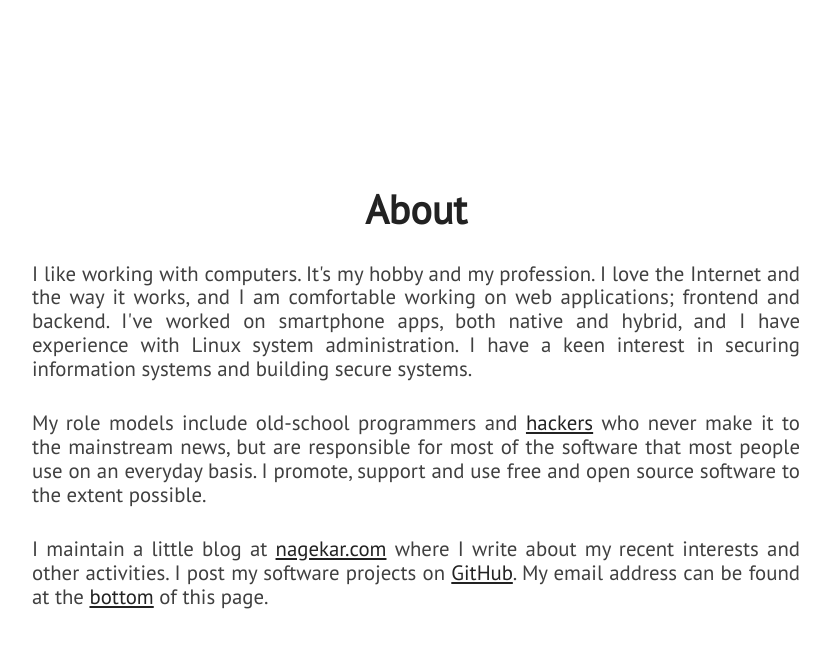
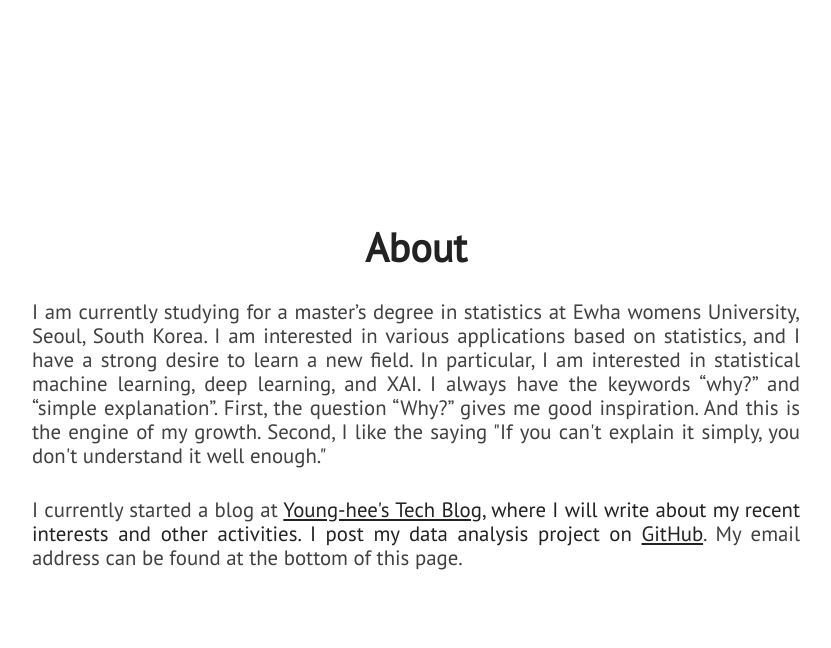
Before and after one commit to YoungheeGGO/YoungheeGGo.github.io, a Jekyll site: the page built from index.html, in a window 1280 px wide and 900 px high, scrolled down 1018 px. Shown: the top 648 px of the window, without its empty margins (224-1055 px from the left). Built offline with Jekyll 4.4.1, drawn with Linux system fonts in a browser that asks for light colours; nearby versions of some CDN libraries.

Commit message:
Update about.html

```diff
--- a/_includes/about.html
+++ b/_includes/about.html
@@ -3,13 +3,12 @@
         <div id="about-text">
             <div class="section-heading">About</div>
             <p class="paragraph-text justify-text">
-                I like working with computers. It's my hobby and my profession. I love the Internet and the way it works, and I am comfortable working on web applications; frontend and backend. I've worked on smartphone apps, both native and hybrid, and I have experience with Linux system administration. I have a keen interest in securing information systems and building secure systems.
+                I am currently studying for a master’s degree in statistics at Ewha womens University, Seoul, South Korea. I am interested in various applications based on statistics, and I have a strong desire to learn a new field. In particular, I am interested in statistical machine learning, deep learning, and XAI. I always have the keywords “why?” and “simple explanation”. First, the question “Why?” gives me good inspiration. And this is the engine of my growth. Second, I like the saying "If you can't explain it simply, you don't understand it well enough."
             </p>
+
             <p class="paragraph-text justify-text">
-                My role models include old-school programmers and <a href="https://stallman.org/articles/on-hacking.html">hackers</a> who never make it to the mainstream news, but are responsible for most of the software that most people use on an everyday basis. I promote, support and use free and open source software to the extent possible.
-            </p>
-            <p class="paragraph-text justify-text">
-                I maintain a little blog at <a href="{{ site.blog_url }}">nagekar.com</a> where I write about my recent interests and other activities. I post my software projects on <a href="https://github.com/{{ site.github_username }}">GitHub</a>. My email address can be found at the <span class="extra-link"><a href="#extra">bottom</a></span> of this page.
+                I currently started a blog at <a href="{{site.blog_url}}">Young-hee's Tech Blog<a>, where I will write about my recent interests and other activities. I post my data analysis project on <a href="https://github.com/{{ site.github_username }}">GitHub</a>. My email address can be found at the bottom of this page.
+
             </p>
         </div>
     </section>
```
